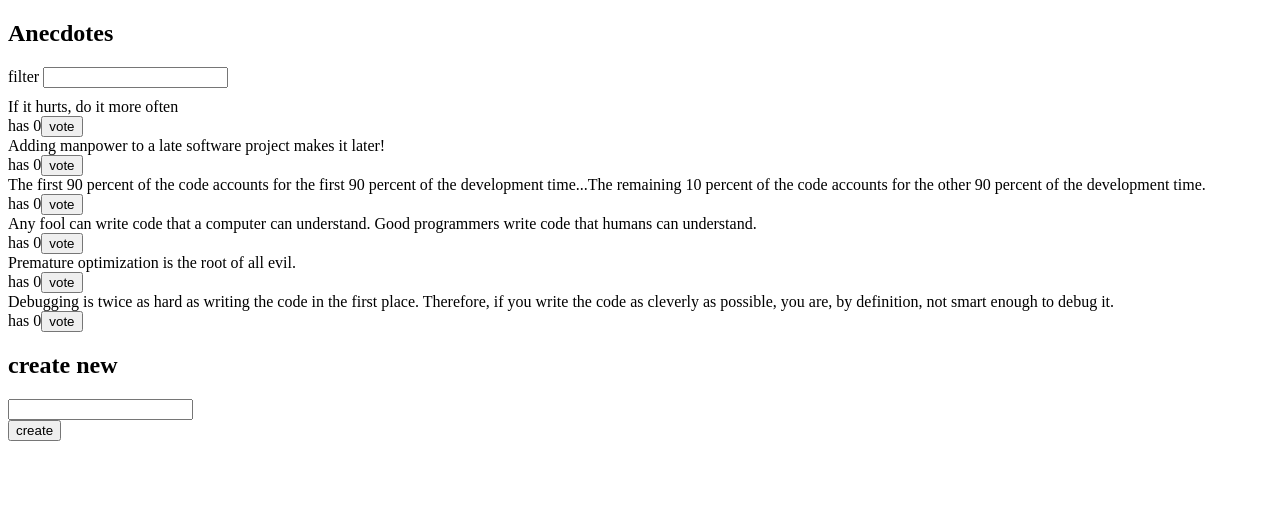
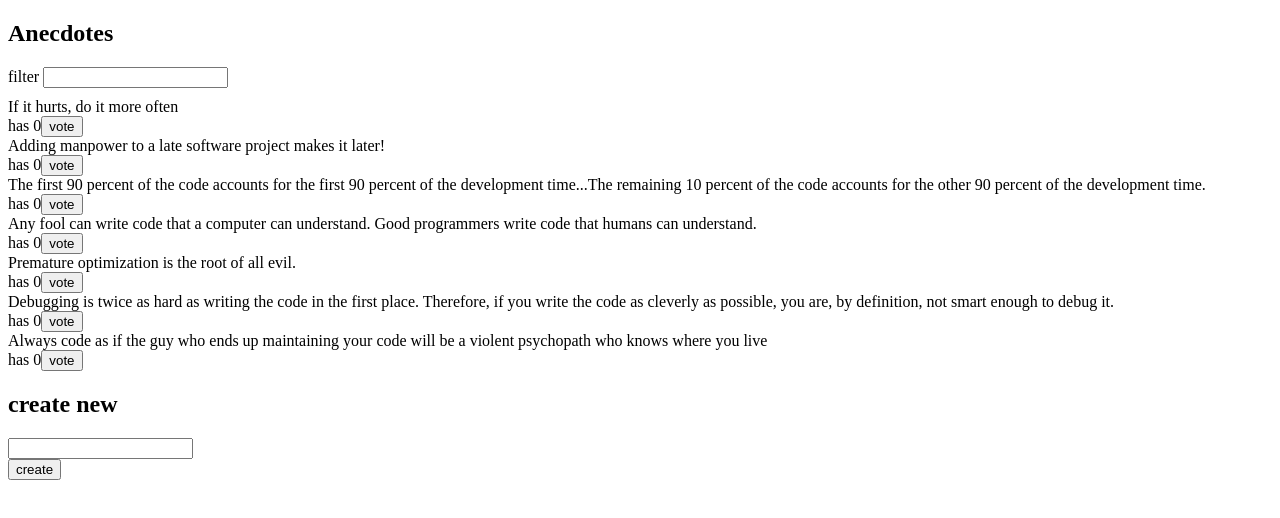
Before and after one commit to Schlenges/full-stack-open-2019, a React (Create React App) app in the folder part6/redux-anecdotes/: page / in a window 1280 px wide. Shown: the top 518 px of the page. Built offline with nearby package versions, Linux system fonts and the light colour scheme; data requests are answered from the project's data file.

Commit message:
exercise 6.17

```diff
--- a/part6/redux-anecdotes/db.json
+++ b/part6/redux-anecdotes/db.json
@@ -1,5 +1,5 @@
 {
-  "anecdotes":[
+  "anecdotes": [
     {
       "content": "If it hurts, do it more often",
       "id": "47145",
@@ -29,6 +29,11 @@
       "content": "Debugging is twice as hard as writing the code in the first place. Therefore, if you write the code as cleverly as possible, you are, by definition, not smart enough to debug it.",
       "id": "98312",
       "votes": 0
+    },
+    {
+      "content": "Always code as if the guy who ends up maintaining your code will be a violent psychopath who knows where you live",
+      "votes": 0,
+      "id": "OU0LQL2"
     }
   ]
 }
--- a/part6/redux-anecdotes/src/components/AnecdoteForm.js
+++ b/part6/redux-anecdotes/src/components/AnecdoteForm.js
@@ -2,14 +2,18 @@ import React from 'react';
 import { connect } from 'react-redux'
 import { createAnecdote } from '../reducers/anecdoteReducer'
 import { showNotification, removeNotification } from '../reducers/notificationReducer'
+import anecdotesService from '../services/anecdotes'
 
 const AnecdoteForm = ({createAnecdote, handleNotification}) => {
-  const addNote = (event) => {
+
+  const addNote = async (event) => {
     event.preventDefault()
-    const newAnecdote = event.target.anecdote.value
+    const content = event.target.anecdote.value
     event.target.anecdote.value = ''
+
+    const newAnecdote = await anecdotesService.createNew(content)
     createAnecdote(newAnecdote)
-    handleNotification(newAnecdote)
+    handleNotification(content)
   }
 
   return (
--- a/part6/redux-anecdotes/src/services/anecdotes.js
+++ b/part6/redux-anecdotes/src/services/anecdotes.js
@@ -8,7 +8,7 @@ const getAll = async () => {
 }
 
 const createNew = async (content) => {
-  const object = {content}
+  const object = {content, votes: 0}
   const response = await axios.post(baseUrl, object)
   return response.data
 }
```
